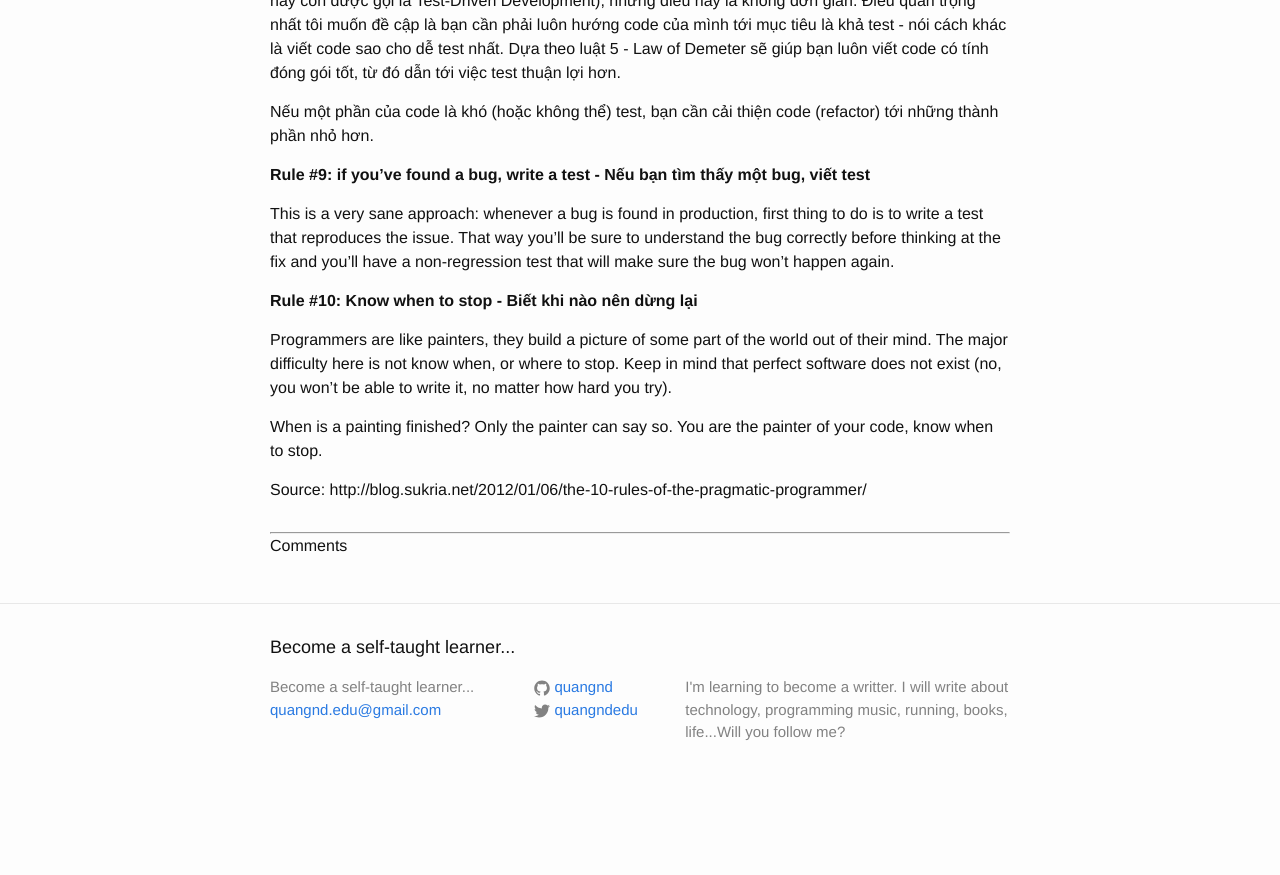
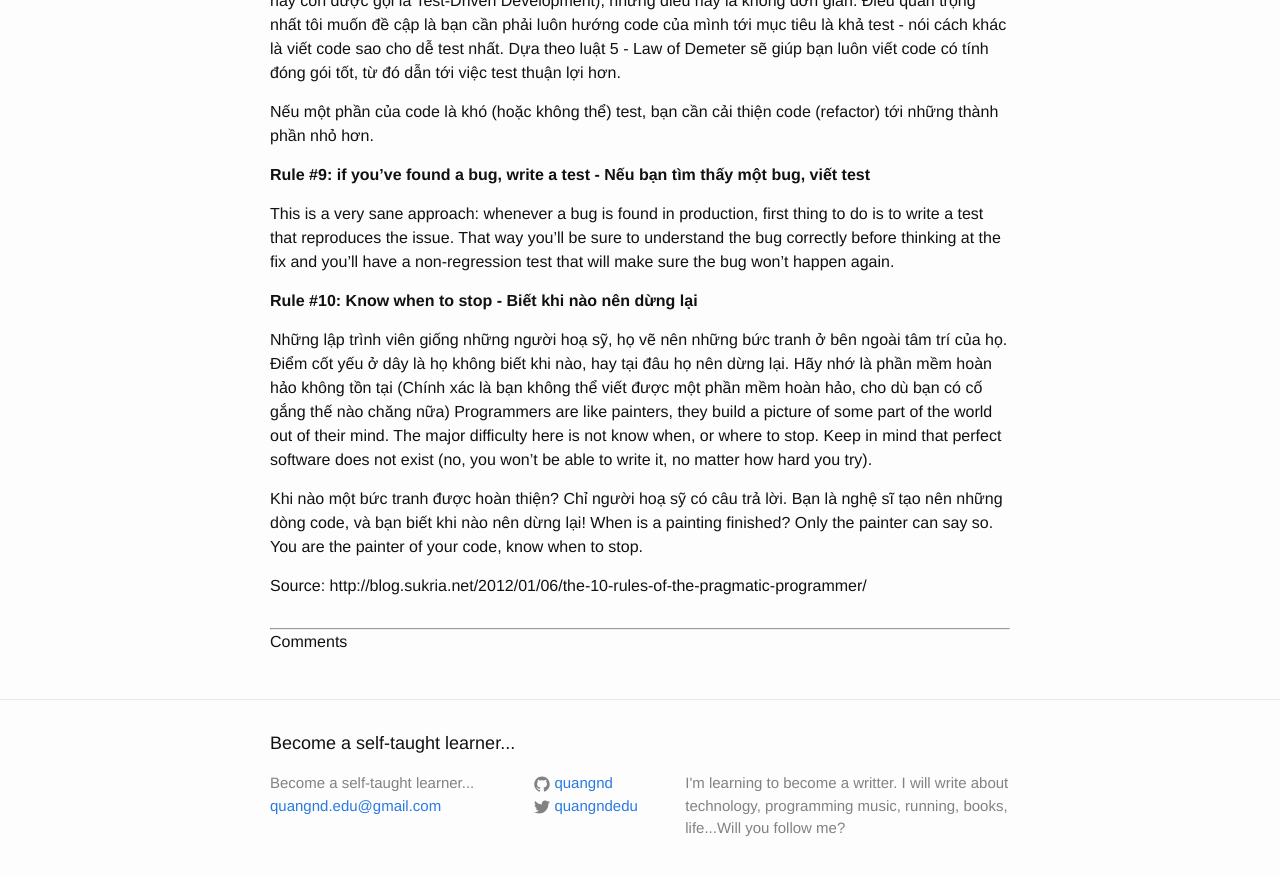
Before and after one commit to quangnd/quangnd.github.io, a Jekyll site: the page built from _posts/2016-04-08-muoi-luat-cua-mot-lap-trinh-vien.markdown, in a window 1280 px wide and 900 px high, scrolled down 2212 px. Shown: the top 875 px of the window. Built offline with Jekyll 4.4.1, drawn with Linux system fonts in a browser that asks for light colours; before the commit the page ends 3016 px from its top, so only the background shows below that.

Commit message:
Update 10 rules...

```diff
--- a/_posts/2016-04-08-muoi-luat-cua-mot-lap-trinh-vien.markdown
+++ b/_posts/2016-04-08-muoi-luat-cua-mot-lap-trinh-vien.markdown
@@ -82,8 +82,10 @@ This is a very sane approach: whenever a bug is found in production, first thing
 
 **Rule #10: Know when to stop - Biết khi nào nên dừng lại**
 
+Những lập trình viên giống những người hoạ sỹ, họ vẽ nên những bức tranh ở bên ngoài tâm trí của họ. Điểm cốt yếu ở dây là họ không biết khi nào, hay tại đâu họ nên dừng lại. Hãy nhớ là phần mềm hoàn hảo không tồn tại (Chính xác là bạn không thể viết được một phần mềm hoàn hảo, cho dù bạn có cố gắng thế nào chăng nữa)
 Programmers are like painters, they build a picture of some part of the world out of their mind. The major difficulty here is not know when, or where to stop. Keep in mind that perfect software does not exist (no, you won’t be able to write it, no matter how hard you try).
 
+Khi nào một bức tranh được hoàn thiện? Chỉ người hoạ sỹ có câu trả lời. Bạn là nghệ sĩ tạo nên những dòng code, và bạn biết khi nào nên dừng lại!
 When is a painting finished? Only the painter can say so. You are the painter of your code, know when to stop.
 
 Source: http://blog.sukria.net/2012/01/06/the-10-rules-of-the-pragmatic-programmer/
```
